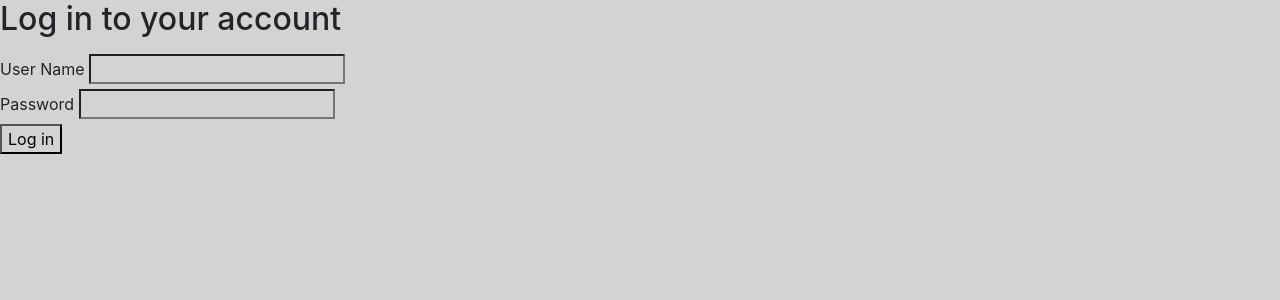
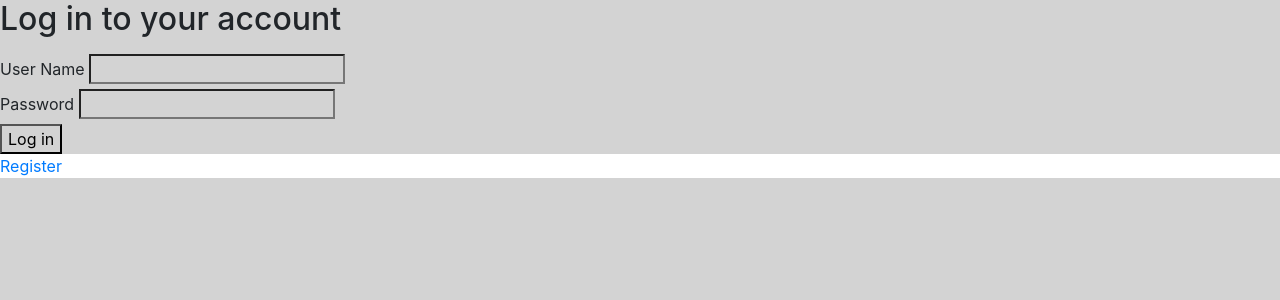
Before and after one commit to nonacorstiens/php_project, a PHP site: page /login.php in a window 1280 px wide. Shown: the top 300 px of the page. Run offline with PHP 8.4, Linux system fonts and the light colour scheme.

Commit message:
Update login.php

```diff
--- a/login.php
+++ b/login.php
@@ -1,22 +1,20 @@
 <?php
-    require_once("bootstrap.php");
-    $message = "";
+    require_once 'bootstrap.php';
+    $message = '';
     session_start();
 
-    if(!empty($_POST)){
+    if (!empty($_POST)) {
         $user = new User();
         $user->setUserName($_POST['userName']);
         $user->setPassword($_POST['password']);
         $user->login();
-        if($user->login() != true){
-            $message = "You entered a wrong username or password";
-        }
-        else{
+        if ($user->login() != true) {
+            $message = 'You entered a wrong username or password';
+        } else {
             $id = $user->getId();
             $_SESSION['userid'] = $id;
             header('Location: index.php');
         }
-
     }
 
 ?>
@@ -52,7 +50,8 @@
                 <div class="form__field">
                     <input type="submit" value="Log in">
                 </div>
-            </form>
+</form>
+<a href="register.php">Register</a>
 
 
 
```
